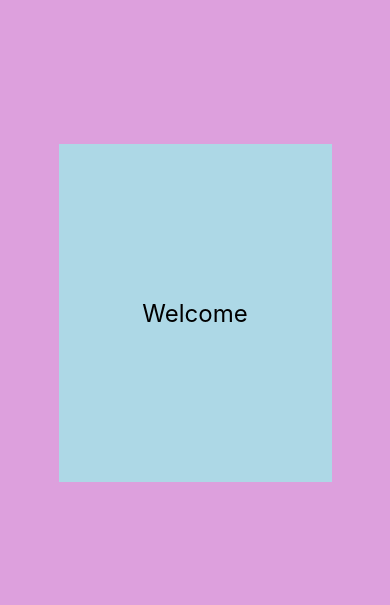
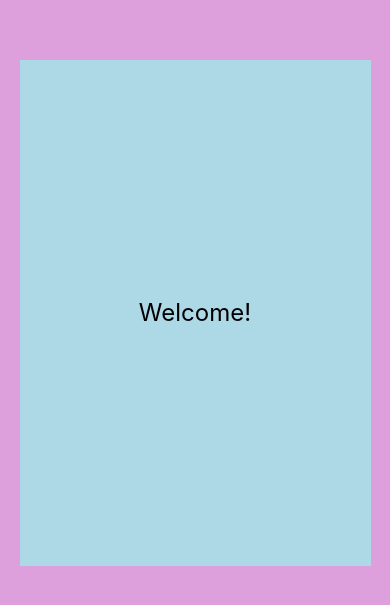
Before and after one commit to Jas667/react_native_practice_course, a React Native app: screen / in a window 390 px wide. Shown: the part 109-714 px from the top of the page. Built offline with nearby package versions, Linux system fonts and the light colour scheme.

Commit message:
using state and effect to dynamically update

```diff
--- a/App.js
+++ b/App.js
@@ -1,17 +1,41 @@
 import { StyleSheet, View, Text, Dimensions } from "react-native";
+import { useState, useEffect } from "react";
 
 export default function App() {
+  const [dimensions, setDimensions] = useState({
+    window: Dimensions.get("window"),
+  });
+
+  useEffect(() => {
+    const subscription = Dimensions.addEventListener("change", ({ window }) => {
+      setDimensions({ window });
+    });
+    return () => subscription.remove();
+  });
+
+  const { window } = dimensions;
+  const windowWidth = window.width;
+  const windowHeight = window.height;
+
   return (
     <View style={styles.container}>
-      <View style={styles.box}>
-        <Text style={styles.text}>Welcome</Text>
+      <View
+        style={[
+          styles.box,
+          {
+            width: windowWidth > 500 ? "70%" : "90%",
+            height: windowHeight > 500 ? "60%" : "90%",
+          },
+        ]}
+      >
+        <Text style={{ fontSize: windowWidth > 500 ? 50 : 24 }}>Welcome!</Text>
       </View>
     </View>
   );
 }
 
-const windowWidth = Dimensions.get("window").width;
-const windowHeight = Dimensions.get("window").height;
+// const windowWidth = Dimensions.get("window").width;
+// const windowHeight = Dimensions.get("window").height;
 
 const styles = StyleSheet.create({
   container: {
@@ -21,13 +45,13 @@ const styles = StyleSheet.create({
     justifyContent: "center",
   },
   box: {
-    width: "70%",
-    height: "40%",
+    // width: windowWidth > 500 ? "70%" : "90%",
+    // height: windowHeight > 500 ? "60%" : "90%",
     backgroundColor: "lightblue",
     alignItems: "center",
     justifyContent: "center",
   },
-  text: {
-    fontSize: 24,
-  },
+  // text: {
+  //   fontSize: windowWidth > 500 ? 50 : 24,
+  // },
 });
--- a/app.json
+++ b/app.json
@@ -3,7 +3,7 @@
     "name": "HelloWorld",
     "slug": "HelloWorld",
     "version": "1.0.0",
-    "orientation": "portrait",
+    "orientation": "default",
     "icon": "./assets/icon.png",
     "userInterfaceStyle": "light",
     "splash": {
```
